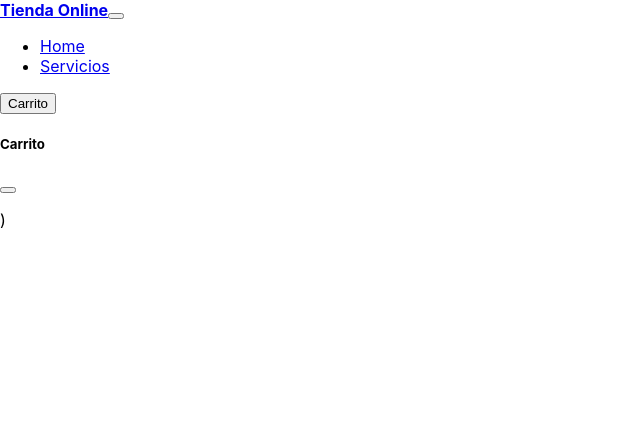
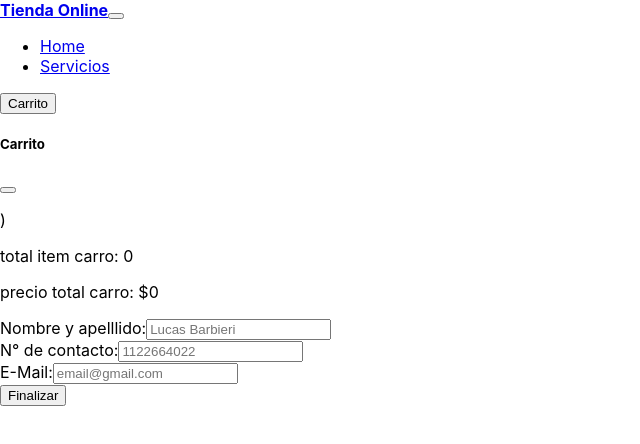
Before and after one commit to Maatich/FinalReactJs, a React (Create React App) app: page /Checkout in a window 1280 px wide. Shown: the top 444 px of the page, without its empty margins (0-640 px from the left). Built offline with nearby package versions, Linux system fonts and the light colour scheme; the HTML template or start-up script is replaced by a standard one.

Commit message:
detalles ultimos

```diff
--- a/src/App.js
+++ b/src/App.js
@@ -6,6 +6,8 @@ import Navbar from './Components/Navbar/Navbar';
 import Cart from './Components/Cart/Cart'
 import ItemDetailConteiner from './Components/ItemDetailContainer/ItemDetailConteiner';
 import Modals from './Components/modals/Modals';
+import Checkout from './Components/CheckOut/Checkout';
+
 
 function App() {
 
@@ -21,6 +23,7 @@ function App() {
           <Route path="/Servicios" element={<ItemListConteiner />} />
           <Route path="/item/:id" element={<ItemDetailConteiner />} />
           <Route path="/Cart" element={<Cart />} />
+          <Route path="/Checkout" element={<Checkout />} />
         </Routes>
       </Router>
     </CartContext>
--- a/src/Components/Cart/Cart.jsx
+++ b/src/Components/Cart/Cart.jsx
@@ -1,5 +1,6 @@
 import React, { useContext } from 'react'
 import { Link } from 'react-router-dom'
+
 import { CartContext } from '../../Context/CarritoContext'
 
 const Cart = () => {
@@ -11,15 +12,15 @@ const Cart = () => {
       <div>
         {cart.map(item =>
           <div key={item.id}>
-            <p>titulo{item.titulo}</p>
-            <p>descripcion: {item.descripcion}</p>
+            <p>titulo{item.nombre}</p>
+            <p>descripcion: {item.categoria}</p>
             <button onClick={() => removeItem(item.id)} >borrar</button>
           </div>
         )}
         <p>total item carro: {getItemTotalCount()}</p>
         <p>precio total carro: ${getTotalPrice()}</p>
         <button onClick={clearCart}>Vaciar carrito</button>
-        <Link to={'/checkout'}>Comprar</Link>
+        <Link to={'/Checkout'}>Comprar</Link>
       </div>
     </>
   ) : (
--- /dev/null
+++ b/src/Components/CheckOut/Checkout.jsx
@@ -0,0 +1,71 @@
+import { addDoc, collection } from 'firebase/firestore'
+import React, { useContext, useState } from 'react'
+import { db } from '../../Firebase/Index'
+import { CartContext } from '../../Context/CarritoContext'
+
+const Checkout = () => {
+  const [comprador, setComprador] = useState({})
+  const [orderId, setOrderId] = useState('')
+  const { cart, getTotalPrice, getItemTotalCount, clearCart } = useContext(CartContext)
+  const datosComprador = (e) => {
+    setComprador({
+      ...comprador,
+      [e.target.name]: e.target.value
+    })
+  }
+  const finalizarCompra = (e) => {
+    e.preventDefault()
+    if (Object.values(comprador).length !== 3) {
+      alert('Todos los campos son requeridos')
+    } else {
+      const ventas = collection(db, "orders")
+      addDoc(ventas, {
+        comprador,
+        items: cart,
+        total: getTotalPrice(),
+        date: new Date()
+      })
+        .then((res) => {
+          setOrderId(res.id)
+          clearCart()
+        })
+        .catch((error) => console.log(error))
+    }
+
+  }
+  return (
+    <>
+      {orderId ? <p>Muchas gracias por su compra, su orden es: {orderId}</p>
+        : <div className="container-fluid">
+
+          {cart.map(item =>
+            <div key={item.id}>
+              <p>titulo{item.titulo}</p>
+              <p>descripcion: {item.descripcion}</p>
+            </div>
+          )}
+          <p>total item carro: {getItemTotalCount()}</p>
+          <p>precio total carro: ${getTotalPrice()}</p>
+          <form onSubmit={finalizarCompra}>
+            <div className="mb-3">
+              <label htmlFor="exampleFormControlInput1" className="form-label">Nombre y apelllido:</label>
+              <input type="text" className="form-control" placeholder="Lucas Barbieri" name='name' onChange={datosComprador} />
+            </div>
+            <div className="mb-3">
+              <label htmlFor="exampleFormControlInput1" className="form-label">N° de contacto:</label>
+              <input type="text" className="form-control" placeholder="1122664022" name='phone' onChange={datosComprador} />
+            </div>
+            <div className="mb-3">
+              <label htmlFor="exampleFormControlInput1" className="form-label">E-Mail:</label>
+              <input type="email" className="form-control" placeholder="email@gmail.com" name='email' onChange={datosComprador} />
+            </div>
+            <div className="mb-3">
+              <button className="btn" type='submit'>Finalizar </button>
+            </div>
+          </form>
+        </div>}
+    </>
+  )
+}
+
+export default Checkout;
--- a/src/Components/ItemCount/ItemCount.jsx
+++ b/src/Components/ItemCount/ItemCount.jsx
@@ -21,9 +21,9 @@ const ItemCount = ({initial, stock, onAddToCart}) => {
     return (
         <>{stock > 0 ? <>
             <h1>Cantidad: {count}</h1>
-            <button type="button" class="btn btn-success" key={count >= 1} onClick={() => agregar()}>Agregar</button>
-            <button type="button" class="btn btn-success" key={count} onClick={() => restar()}>Restar</button>
-            <button type="button" class="btn btn-success" onClick={() => { onAddToCart(count); }}>Agregar al carrito</button>
+            <button type="button" className="btn btn-success" key={count >= 1} onClick={() => agregar()}>Agregar</button>
+            <button type="button" className="btn btn-success" key={count} onClick={() => restar()}>Restar</button>
+            <button type="button" className="btn btn-success" onClick={() => { onAddToCart(count); }}>Agregar al carrito</button>
         </>
             : <p>Lo sentimos no hay stock disponible</p>
         }
```
